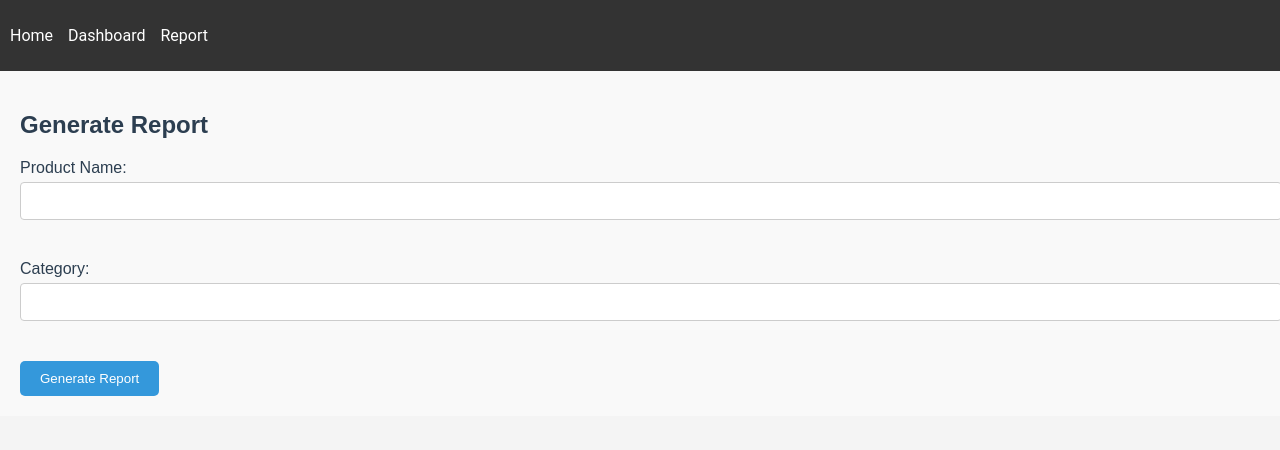
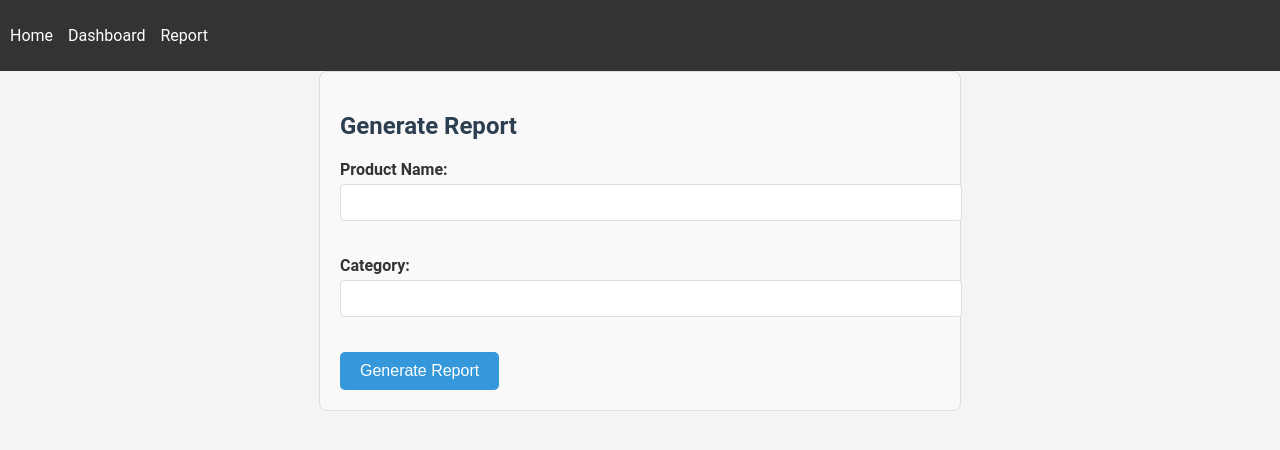
Before and after one commit to samvardhan03/hack.sp, a React (Create React App) app: page /report in a window 1280 px wide. Shown: the top 450 px of the page. Built offline with nearby package versions, Linux system fonts and the light colour scheme.

Commit message:
Update Report.css

```diff
--- a/src/components/styles/Report.css
+++ b/src/components/styles/Report.css
@@ -1,38 +1,49 @@
 .report {
+    max-width: 600px;
+    margin: auto;
     padding: 20px;
+    border: 1px solid #ddd;
+    border-radius: 8px;
     background-color: #f9f9f9;
-    font-family: 'Arial', sans-serif;
-    color: #333;
+}
+
+.report h2 {
+    font-size: 24px;
+    margin-bottom: 20px;
 }
 
 .input-container {
-    margin-bottom: 20px;
+    margin-bottom: 15px;
 }
 
-label {
-    font-size: 16px;
+.input-container label {
+    display: block;
     margin-bottom: 5px;
-    display: block;
-    color: #2c3e50;
+    font-weight: bold;
 }
 
-input {
+.input-container input {
     width: 100%;
     padding: 10px;
     border: 1px solid #ddd;
-    border-radius: 5px;
-    font-size: 14px;
+    border-radius: 4px;
 }
 
 button {
-    background-color: #3498db;
+    padding: 10px 20px;
+    font-size: 16px;
     color: #fff;
+    background-color: #007bff;
     border: none;
-    padding: 10px 20px;
-    border-radius: 5px;
+    border-radius: 4px;
     cursor: pointer;
+    transition: background-color 0.3s ease;
 }
 
 button:hover {
-    background-color: #2980b9;
+    background-color: #0056b3;
 }
+
+button:focus {
+    outline: none;
+}
```
